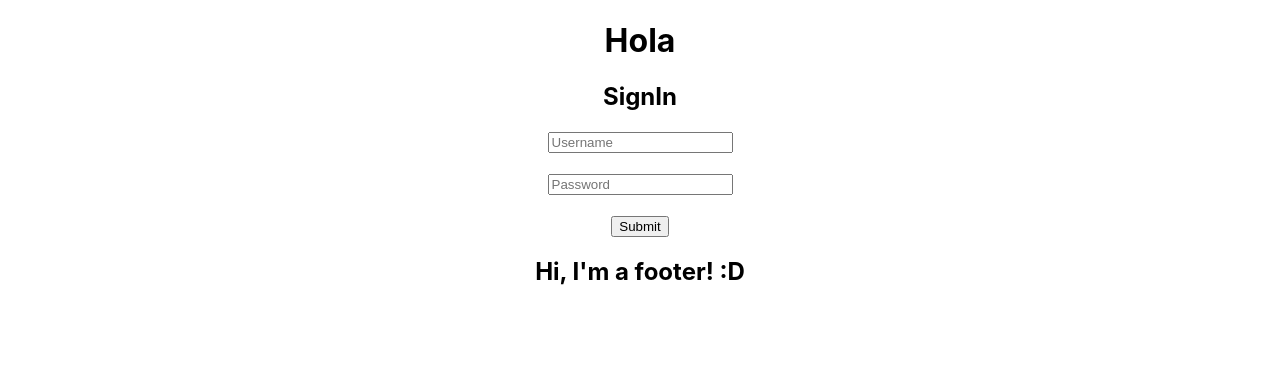
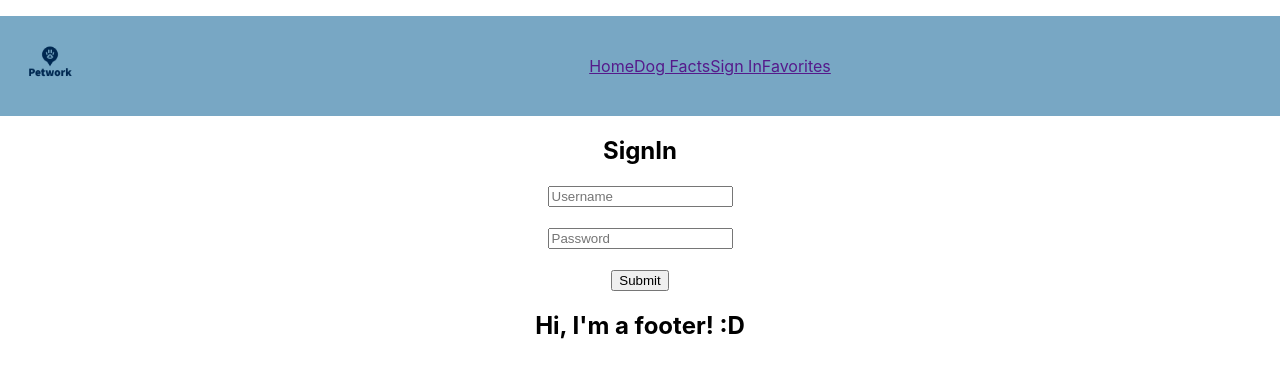
Before and after one commit to chamomiletay/petworkfrontend, a React (Create React App) app: page / in a window 1280 px wide. Shown: the top 378 px of the page. Built offline with nearby package versions, Linux system fonts and the light colour scheme.

Commit message:
header with logo and partial navbar

```diff
--- a/src/App.js
+++ b/src/App.js
@@ -7,6 +7,7 @@ import Profile from './components/Profile';
 import DogFacts from './components/DogFacts';
 import DogList from './components/DogList';
 import Header from './components/Header'
+import SignUp from './components/SignUp'
 
 function App() {
   return (
@@ -17,6 +18,7 @@ function App() {
     {/* render routes below  */}
       <Routes>
         <Route path='/' element={<SignIn />}/>
+        <Route path='/signup' element={<SignUp/>}/>
         <Route path='/dogfacts' element={<DogList />} />
         <Route path='/dogfacts/:id' element={<DogFacts />} />
         <Route path='/profile/:id' element={<Profile />} />
--- /dev/null
+++ b/src/components/Header.css
@@ -0,0 +1,14 @@
+.header-items{
+    background-color: #78A7C4;
+    height: 100px;
+    display: flex;
+    justify-content: center;
+    align-items: center;
+    list-style: none;
+}
+
+.logo{
+    height: 100px;
+    width: 100px;
+    float: left;
+}
--- a/src/components/Header.js
+++ b/src/components/Header.js
@@ -1,9 +1,31 @@
 import React from 'react'
+import {HeaderItems} from './HeaderItems'
+import './Header.css'
+import logo from './PetworkLogo.svg'
 
 const Header = () => {
   return (
     <div className='header'>
-        <h1>Hola</h1>
+        <nav>
+
+          <div class="petwork-logo">
+            <img class="logo" src={logo} alt="petwork-logo"></img>
+          </div>
+          <ul  class="header-items">
+            {HeaderItems.map((item, index)=>{
+              return(
+                  <li key={index}><a className={item.cName} href={item.url}>
+                    {item.title}
+
+                    </a></li>
+              )
+              })}
+
+
+          </ul>
+
+
+        </nav>
     </div>
   )
 }
--- /dev/null
+++ b/src/components/HeaderItems.js
@@ -0,0 +1,22 @@
+export const HeaderItems=[
+    {
+        title:"Home",
+        url:"",
+        cName: 'nav-links'
+    },
+    {
+        title:"Dog Facts",
+        url:"",
+        cName: 'nav-links'
+    },
+    {
+        title:"Sign In",
+        url:"",
+        cName: 'nav-links'
+    },
+    {
+        title:"Favorites",
+        url:"",
+        cName: 'nav-links'
+    }
+]
```
Also changed, not shown: src/components/PetworkLogo.svg (added).
